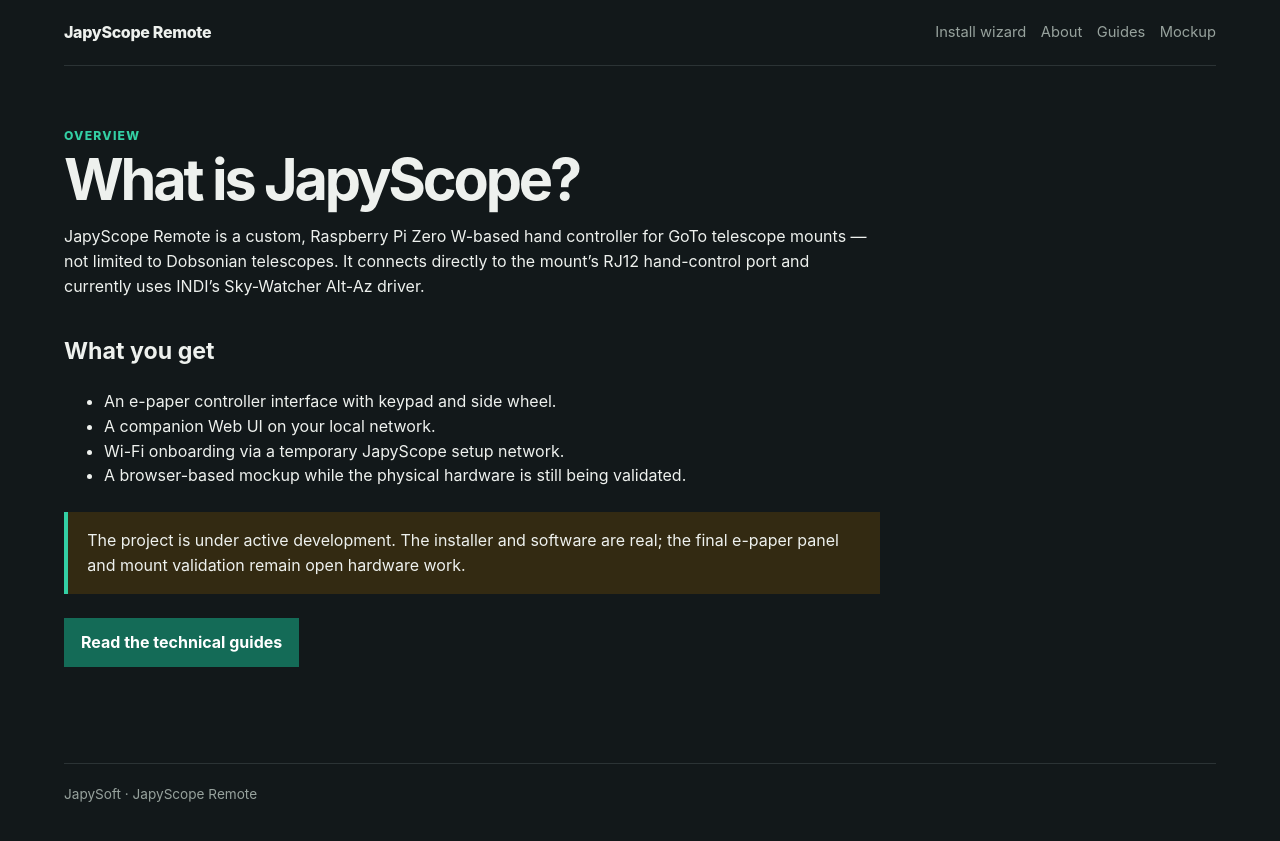
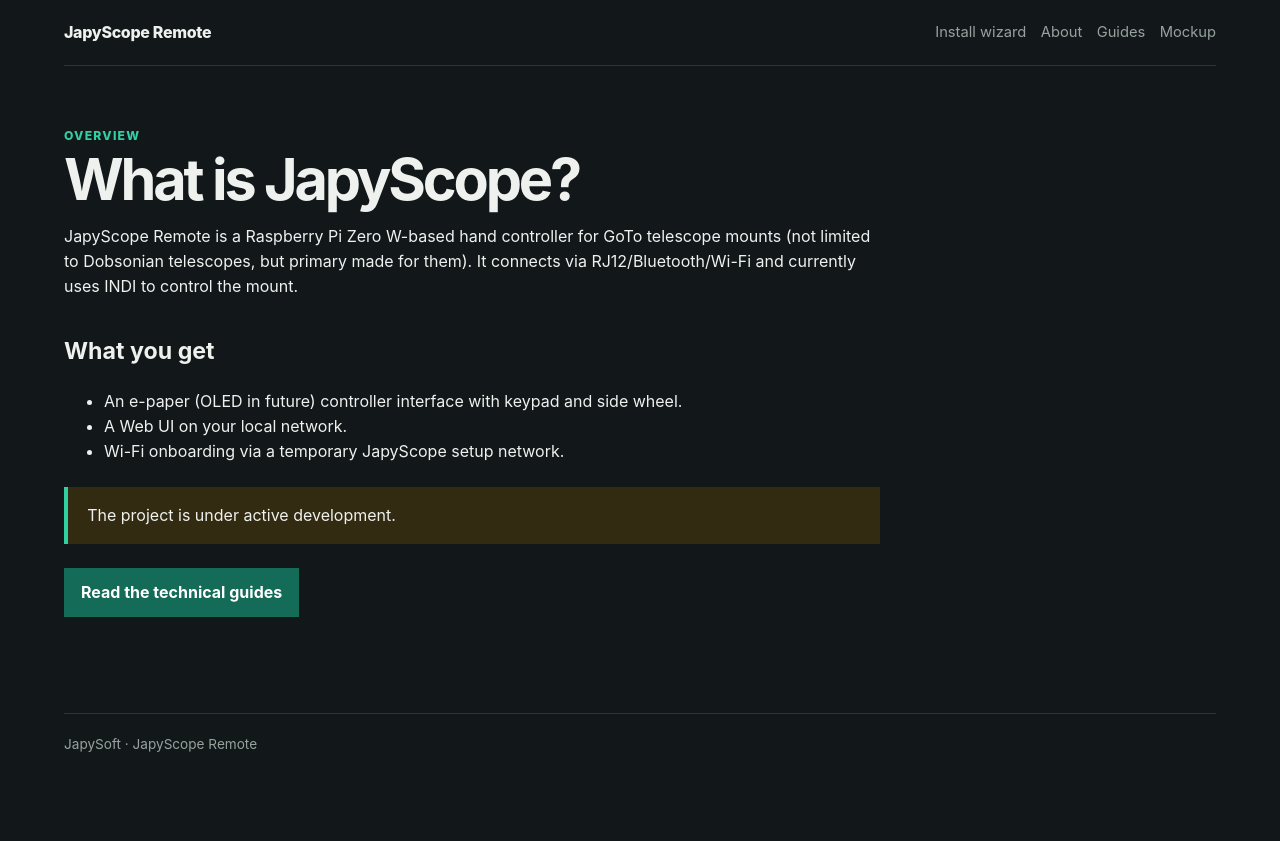
Before and after one commit to jan-tdy/japyscope-remote, a Jekyll site: the page built from docs/about.md, in a window 1280 px wide. Shown: the top 841 px of the page. Built offline with Jekyll 4.4.1, drawn with Linux system fonts in a browser that asks for light colours.

Commit message:
Revise JapyScope Remote overview and features
Updated project description and features for clarity.

```diff
--- a/docs/about.md
+++ b/docs/about.md
@@ -7,14 +7,13 @@
 <article class="content">
   <span class="eyebrow">Overview</span>
   <h1>What is JapyScope?</h1>
-  <p>JapyScope Remote is a custom, Raspberry Pi Zero W-based hand controller for GoTo telescope mounts — not limited to Dobsonian telescopes. It connects directly to the mount’s RJ12 hand-control port and currently uses INDI’s Sky-Watcher Alt-Az driver.</p>
+  <p>JapyScope Remote is a Raspberry Pi Zero W-based hand controller for GoTo telescope mounts (not limited to Dobsonian telescopes, but primary made for them). It connects via RJ12/Bluetooth/Wi-Fi and currently uses INDI to control the mount.</p>
   <h2>What you get</h2>
   <ul>
-    <li>An e-paper controller interface with keypad and side wheel.</li>
-    <li>A companion Web UI on your local network.</li>
+    <li>An e-paper (OLED in future) controller interface with keypad and side wheel.</li>
+    <li>A Web UI on your local network.</li>
     <li>Wi-Fi onboarding via a temporary JapyScope setup network.</li>
-    <li>A browser-based mockup while the physical hardware is still being validated.</li>
   </ul>
-  <p class="notice">The project is under active development. The installer and software are real; the final e-paper panel and mount validation remain open hardware work.</p>
+  <p class="notice">The project is under active development.</p>
   <p><a class="button" href="{{ '/guides/' | relative_url }}">Read the technical guides</a></p>
 </article>
```
